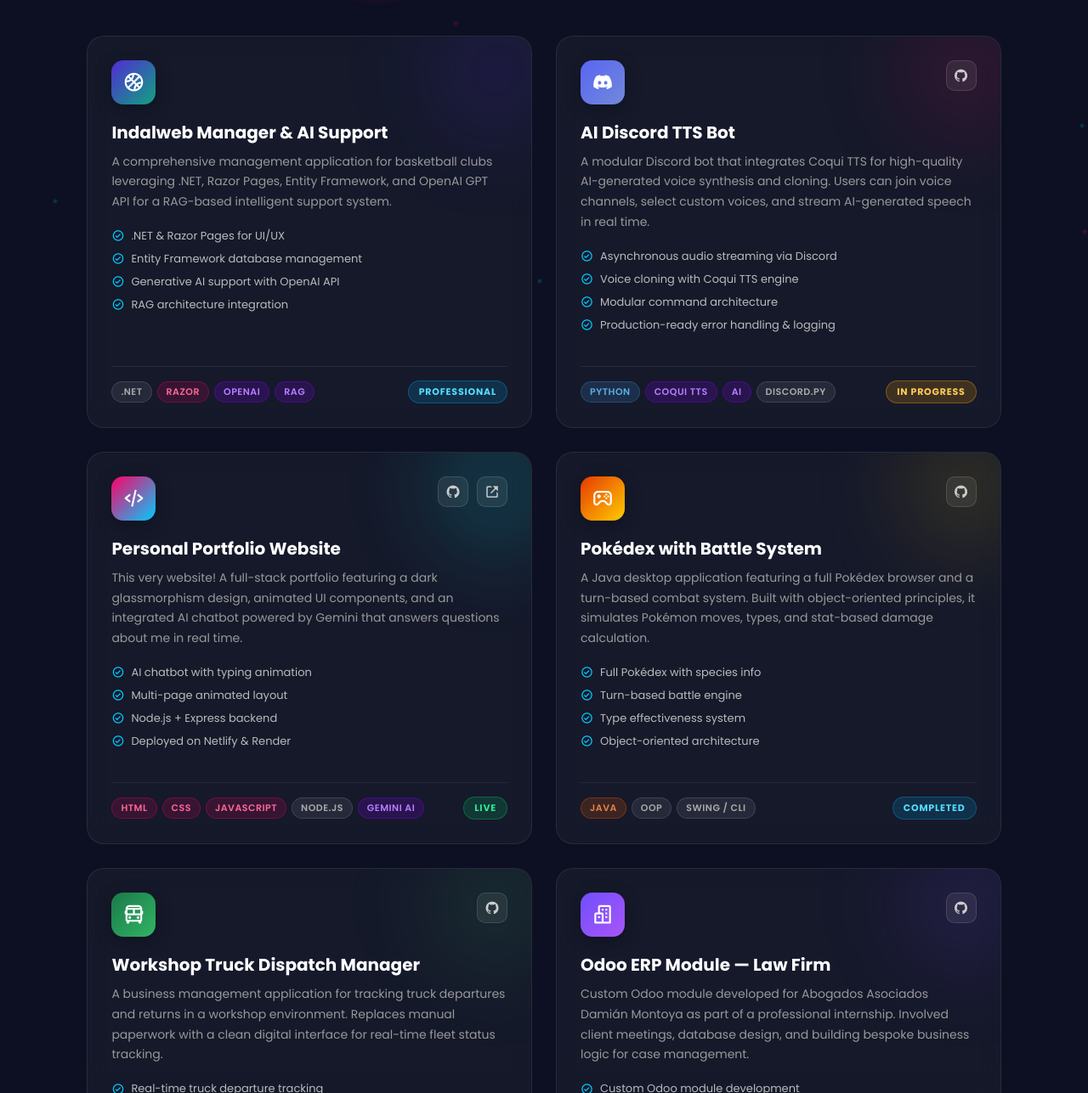
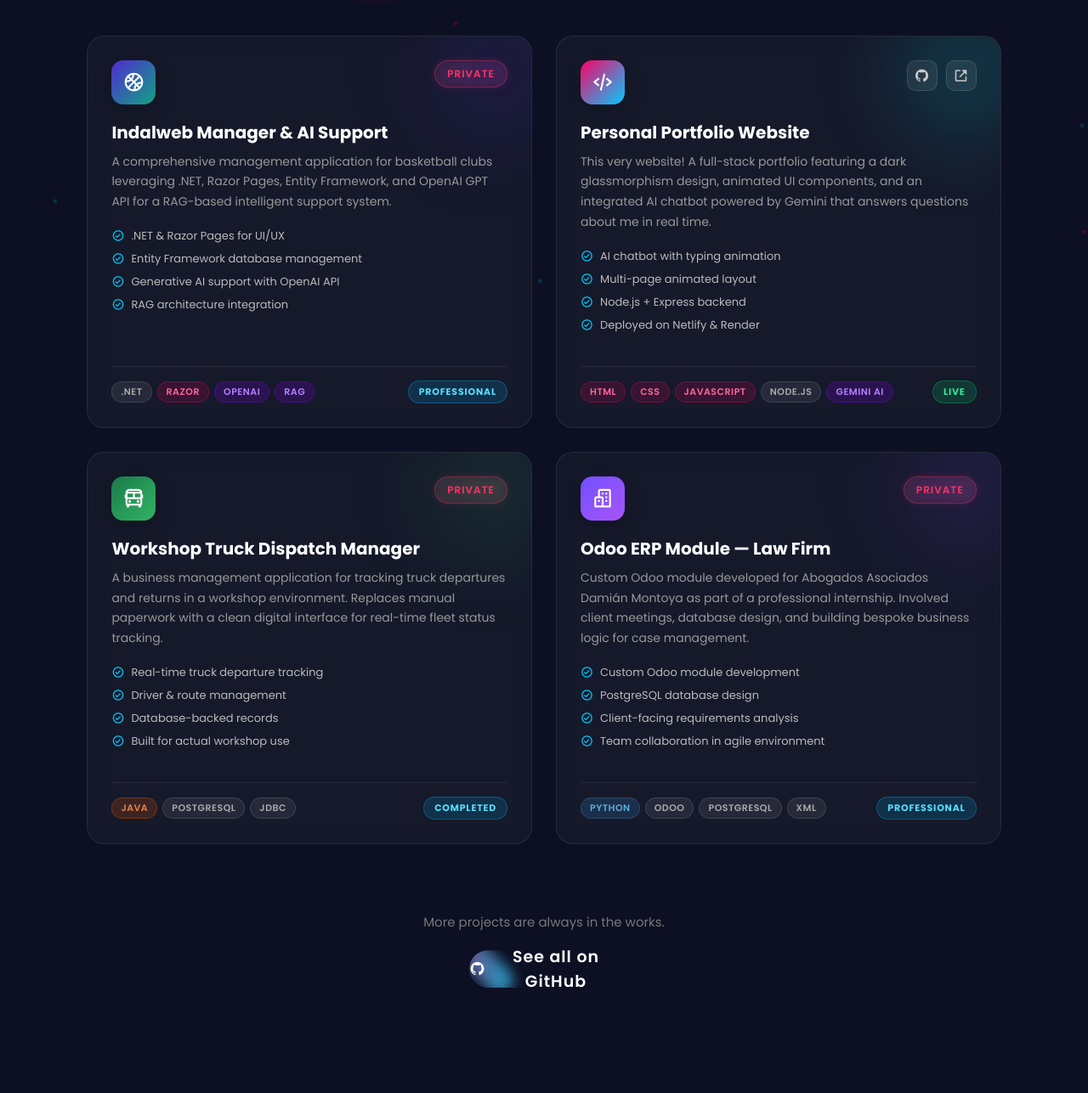
Before and after one commit to Navper/Website, a plain HTML site: page frontend/projects.html in a window 1280 px wide. Shown: the part 410-1697 px from the top of the page at 85% size. Drawn offline with nearby package versions, Linux system fonts and the light colour scheme.

Commit message:
Apartado de proyectos actualizado

```diff
--- a/frontend/projects.css
+++ b/frontend/projects.css
@@ -560,3 +560,29 @@
         font-size: 13px;
     }
 }
+
+/* ---- Private Badge ---- */
+.private-badge {
+    display: inline-block;
+    padding: 6px 14px;
+    font-size: 12px;
+    font-weight: 600;
+    text-transform: uppercase;
+    letter-spacing: 1px;
+    color: #ff3366;
+    background: rgba(255, 51, 102, 0.1);
+    border: 1.5px solid rgba(255, 51, 102, 0.35);
+    border-radius: 30px;
+    box-shadow: 0 0 10px rgba(255, 51, 102, 0.15);
+    font-family: 'Poppins', sans-serif;
+    user-select: none;
+    backdrop-filter: blur(4px);
+    transition: all 0.3s ease;
+}
+
+.project-card:hover .private-badge {
+    background: rgba(255, 51, 102, 0.2);
+    border-color: rgba(255, 51, 102, 0.6);
+    box-shadow: 0 0 15px rgba(255, 51, 102, 0.3);
+    color: #ff5588;
+}
--- a/frontend/projects.html
+++ b/frontend/projects.html
@@ -83,7 +83,7 @@
                         <i class='bx bx-basketball'></i>
                     </div>
                     <div class="card-links">
-                        <!-- Private repository, no GitHub link -->
+                        <span class="private-badge" data-i18n="projects.private">Private</span>
                     </div>
                 </div>
 
@@ -111,44 +111,6 @@
                 </div>
             </article>
 
-            <!-- Project 1: Discord TTS Bot -->
-            <article class="project-card" data-tags="python ai" id="project-discord-tts">
-                <div class="card-glow"></div>
-                <div class="card-header-row">
-                    <div class="card-icon-wrap" style="background: linear-gradient(135deg, #5865F2, #7289DA);">
-                        <i class='bx bxl-discord-alt'></i>
-                    </div>
-                    <div class="card-links">
-                        <a href="https://github.com/navper" target="_blank" title="GitHub" class="card-link-btn" id="link-discord-github">
-                            <i class='bx bxl-github'></i>
-                        </a>
-                    </div>
-                </div>
-
-                <div class="card-body">
-                    <h2 class="card-title" data-i18n="p1.title">AI Discord TTS Bot</h2>
-                    <p class="card-description" data-i18n="p1.desc">
-                        A modular Discord bot that integrates Coqui TTS for high-quality AI-generated voice synthesis
-                        and cloning. Users can join voice channels, select custom voices, and stream AI-generated speech in real time.
-                    </p>
-                    <ul class="card-features">
-                        <li><i class='bx bx-check-circle'></i> <span data-i18n="p1.f1">Asynchronous audio streaming via Discord</span></li>
-                        <li><i class='bx bx-check-circle'></i> <span data-i18n="p1.f2">Voice cloning with Coqui TTS engine</span></li>
-                        <li><i class='bx bx-check-circle'></i> <span data-i18n="p1.f3">Modular command architecture</span></li>
-                        <li><i class='bx bx-check-circle'></i> <span data-i18n="p1.f4">Production-ready error handling & logging</span></li>
-                    </ul>
-                </div>
-
-                <div class="card-footer">
-                    <div class="tech-tags">
-                        <span class="tag tag-python">Python</span>
-                        <span class="tag tag-ai">Coqui TTS</span>
-                        <span class="tag tag-ai">AI</span>
-                        <span class="tag tag-default">discord.py</span>
-                    </div>
-                    <span class="card-status status-wip" data-i18n="p1.status">In Progress</span>
-                </div>
-            </article>
 
             <!-- Project 2: Personal Portfolio Website -->
             <article class="project-card" data-tags="web" id="project-portfolio">
@@ -193,43 +155,6 @@
                 </div>
             </article>
 
-            <!-- Project 3: Pokédex Java -->
-            <article class="project-card" data-tags="java" id="project-pokedex">
-                <div class="card-glow" style="--glow-color: rgba(255,200,0,0.12);"></div>
-                <div class="card-header-row">
-                    <div class="card-icon-wrap" style="background: linear-gradient(135deg, #e63900, #ffcc00);">
-                        <i class='bx bx-joystick'></i>
-                    </div>
-                    <div class="card-links">
-                        <a href="https://github.com/navper" target="_blank" title="GitHub" class="card-link-btn" id="link-pokedex-github">
-                            <i class='bx bxl-github'></i>
-                        </a>
-                    </div>
-                </div>
-
-                <div class="card-body">
-                    <h2 class="card-title" data-i18n="p3.title">Pokédex with Battle System</h2>
-                    <p class="card-description" data-i18n="p3.desc">
-                        A Java desktop application featuring a full Pokédex browser and a turn-based combat system.
-                        Built with object-oriented principles, it simulates Pokémon moves, types, and stat-based damage calculation.
-                    </p>
-                    <ul class="card-features">
-                        <li><i class='bx bx-check-circle'></i> <span data-i18n="p3.f1">Full Pokédex with species info</span></li>
-                        <li><i class='bx bx-check-circle'></i> <span data-i18n="p3.f2">Turn-based battle engine</span></li>
-                        <li><i class='bx bx-check-circle'></i> <span data-i18n="p3.f3">Type effectiveness system</span></li>
-                        <li><i class='bx bx-check-circle'></i> <span data-i18n="p3.f4">Object-oriented architecture</span></li>
-                    </ul>
-                </div>
-
-                <div class="card-footer">
-                    <div class="tech-tags">
-                        <span class="tag tag-java">Java</span>
-                        <span class="tag tag-default">OOP</span>
-                        <span class="tag tag-default">Swing / CLI</span>
-                    </div>
-                    <span class="card-status status-done" data-i18n="p3.status">Completed</span>
-                </div>
-            </article>
 
             <!-- Project 4: Truck Management App -->
             <article class="project-card" data-tags="java" id="project-trucks">
@@ -239,9 +164,7 @@
                         <i class='bx bx-bus'></i>
                     </div>
                     <div class="card-links">
-                        <a href="https://github.com/navper" target="_blank" title="GitHub" class="card-link-btn" id="link-trucks-github">
-                            <i class='bx bxl-github'></i>
-                        </a>
+                        <span class="private-badge" data-i18n="projects.private">Private</span>
                     </div>
                 </div>
 
@@ -277,9 +200,7 @@
                         <i class='bx bx-buildings'></i>
                     </div>
                     <div class="card-links">
-                        <a href="https://github.com/navper" target="_blank" title="GitHub" class="card-link-btn" id="link-odoo-github">
-                            <i class='bx bxl-github'></i>
-                        </a>
+                        <span class="private-badge" data-i18n="projects.private">Private</span>
                     </div>
                 </div>
 
--- a/frontend/translations.js
+++ b/frontend/translations.js
@@ -121,6 +121,7 @@
         'p5.f4': 'Team collaboration in agile environment',
         'p5.status': 'Professional',
 
+        'projects.private': 'Private',
         'projects.moreText': 'More projects are always in the works.',
         'projects.githubBtn': 'See all on GitHub',
 
@@ -256,6 +257,7 @@
         'p5.f4': 'Colaboración en equipo ágil',
         'p5.status': 'Profesional',
 
+        'projects.private': 'Privado',
         'projects.moreText': 'Siempre hay más proyectos en desarrollo.',
         'projects.githubBtn': 'GitHub',
 
```
